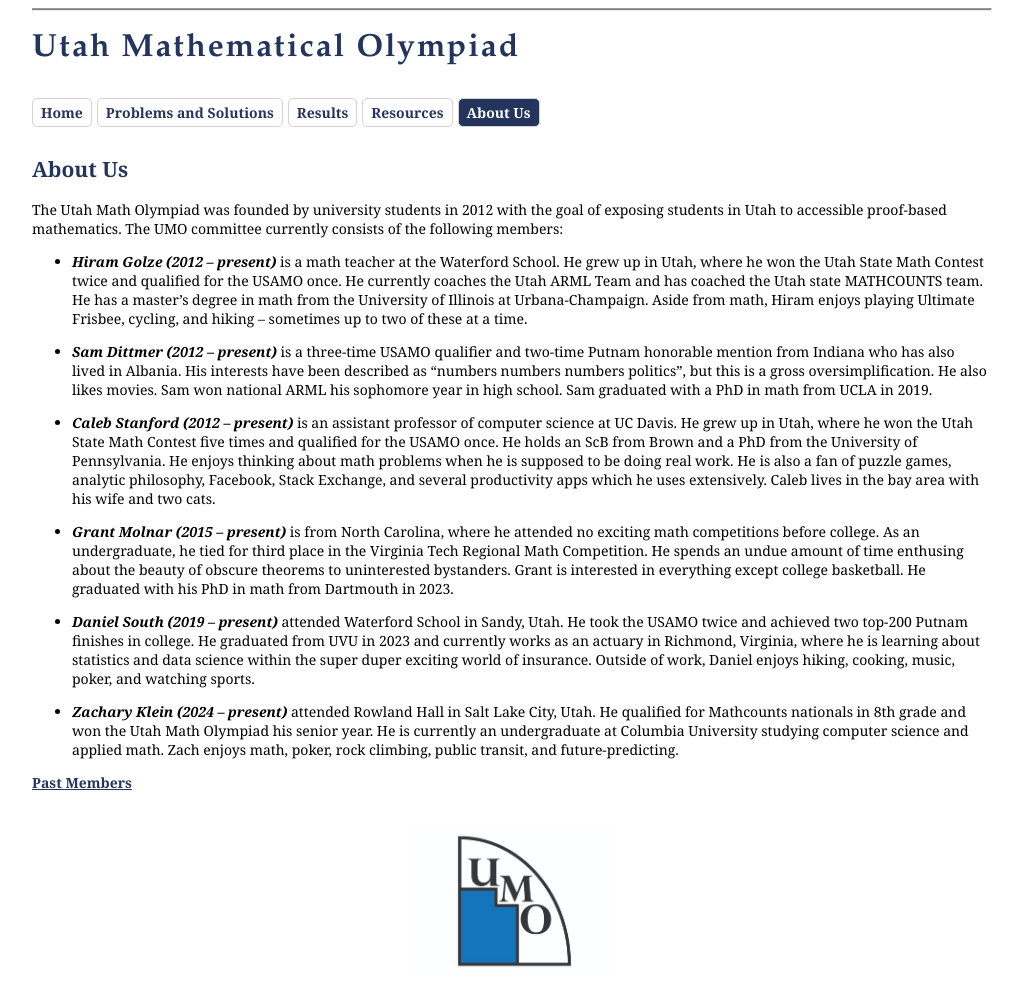
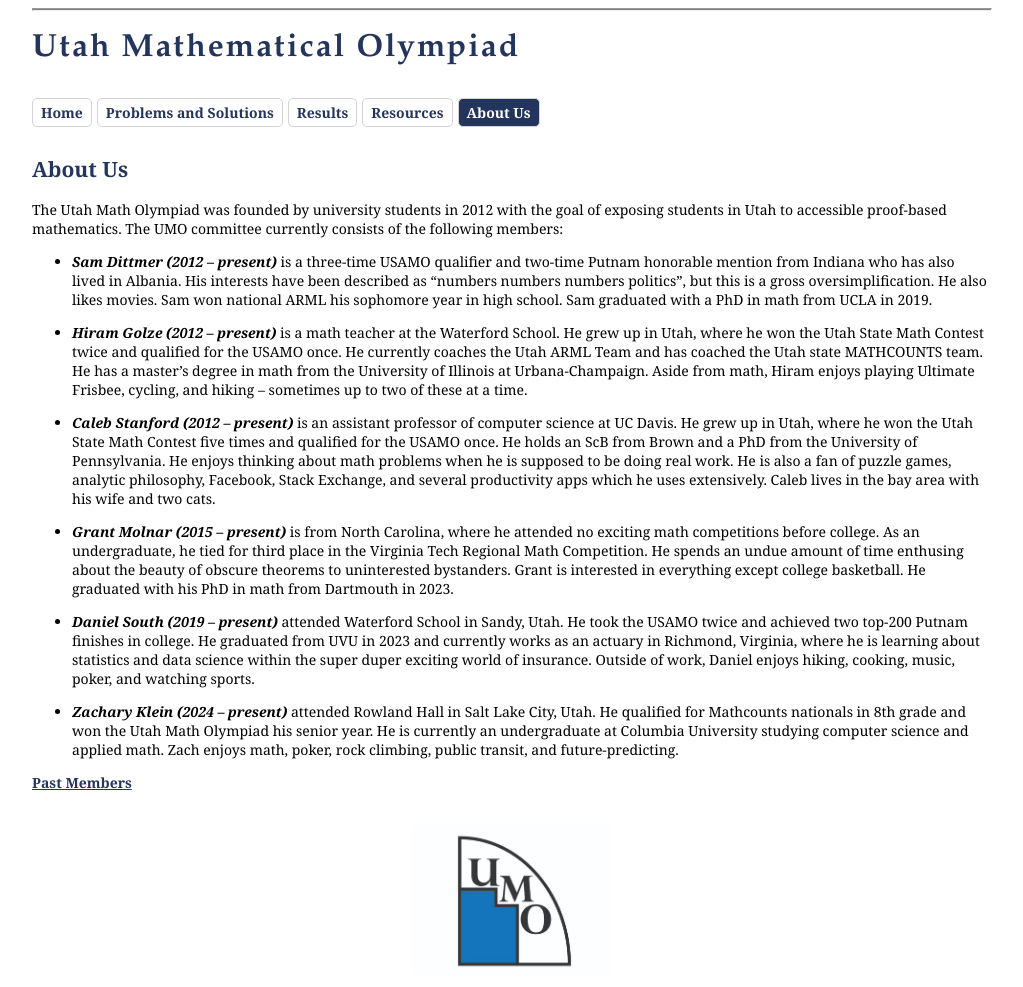
Before and after one commit to hbgolze/hbgolze.github.io, a Jekyll site: the page built from about/index.md, in a window 1280 px wide. Shown: the whole page, without its empty margins (26-1049 px from the left). Built offline with Jekyll 4.4.1, drawn with Linux system fonts in a browser that asks for light colours.

```diff
--- a/about/index.md
+++ b/about/index.md
@@ -7,11 +7,11 @@ permalink: /about/
 
 The Utah Math Olympiad was founded by university students in 2012 with the goal of exposing students in Utah to accessible proof-based mathematics. The UMO committee currently consists of the following members:
 
+- ***Sam Dittmer (2012 -- present)***
+is a three-time USAMO qualifier and two-time Putnam honorable mention from Indiana who has also lived in Albania. His interests have been described as "numbers numbers numbers politics", but this is a gross oversimplification. He also likes movies. Sam won national ARML his sophomore year in high school. Sam graduated with a PhD in math from UCLA in 2019.
+
 - ***Hiram Golze (2012 -- present)***
 is a math teacher at the Waterford School. He grew up in Utah, where he won the Utah State Math Contest twice and qualified for the USAMO once. He currently coaches the Utah ARML Team and has coached the Utah state MATHCOUNTS team. He has a master’s degree in math from the University of Illinois at Urbana-Champaign. Aside from math, Hiram enjoys playing Ultimate Frisbee, cycling, and hiking -- sometimes up to two of these at a time.
-
-- ***Sam Dittmer (2012 -- present)***
-is a three-time USAMO qualifier and two-time Putnam honorable mention from Indiana who has also lived in Albania. His interests have been described as "numbers numbers numbers politics", but this is a gross oversimplification. He also likes movies. Sam won national ARML his sophomore year in high school. Sam graduated with a PhD in math from UCLA in 2019.
 
 - ***Caleb Stanford (2012 -- present)***
 is an assistant professor of computer science at UC Davis.
```
Also changed, not shown: about/past.md (+2 -2 lines).
